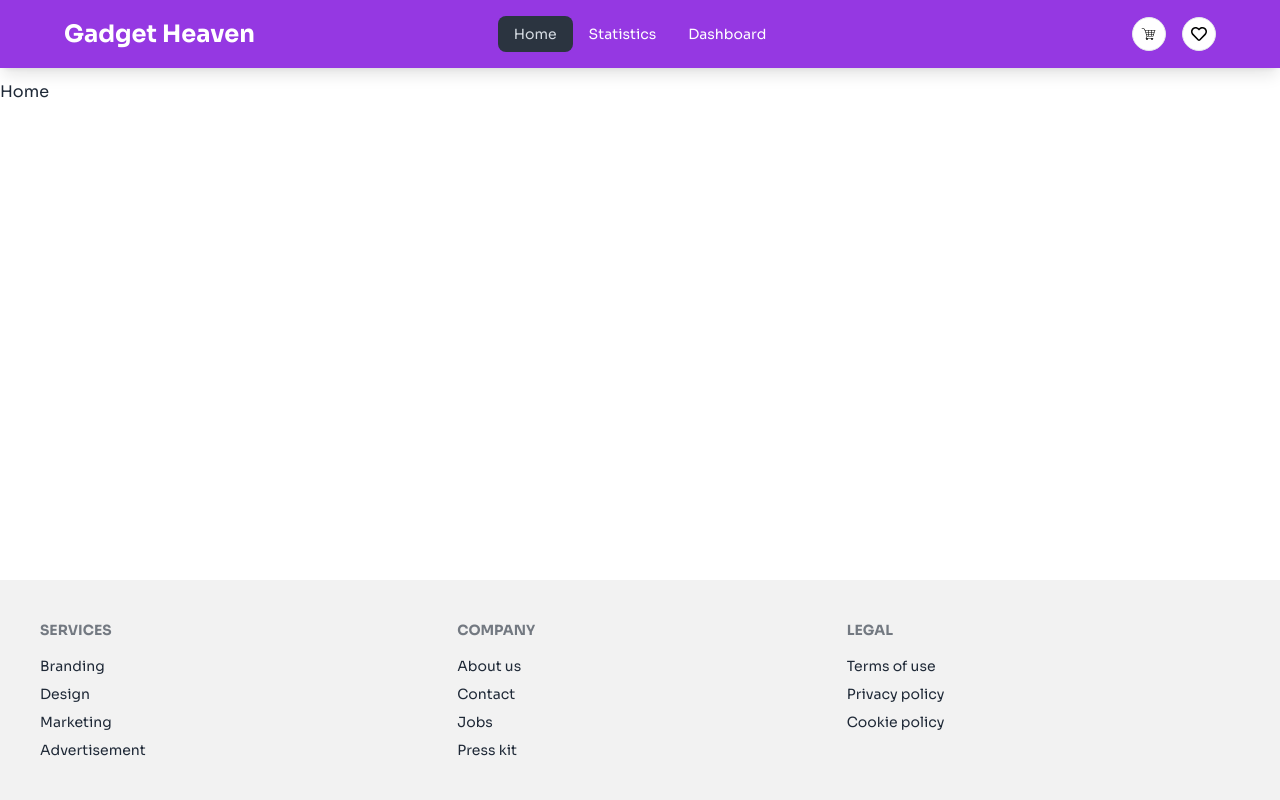
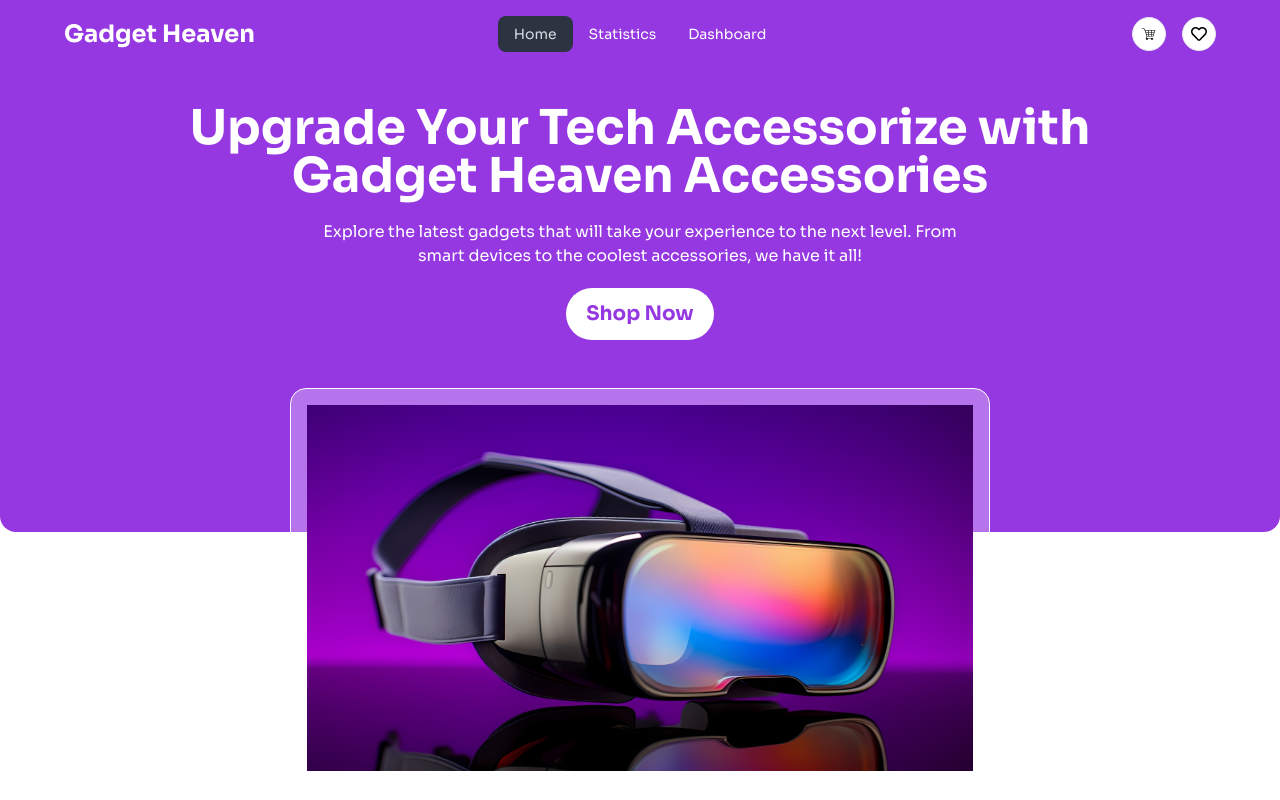
Before and after one commit to abdur-rhaman-babu/gadget-heaven, a React (Vite) app: page / in a window 1280 px wide. Shown: the top 800 px of the page. Built offline with nearby package versions, Linux system fonts and the light colour scheme.

Commit message:
banner section done

```diff
--- a/src/Pages/Home/Home.jsx
+++ b/src/Pages/Home/Home.jsx
@@ -1,7 +1,9 @@
+import Banner from "../../components/Banner/Banner";
+
 const Home = () => {
     return (
         <div>
-            <h1>Home</h1>
+            <Banner/>
         </div>
     );
 };
--- /dev/null
+++ b/src/components/Banner/Banner.jsx
@@ -0,0 +1,18 @@
+import banner from '../../assets/image/banner.jpg'
+const Banner = () => {
+  return (
+   <div>
+     <div className="bg-[#9538E2] bg-cover rounded-b-2xl -z-50 bg-center text-center text-white pt-5 px-32">
+      <h1 className="md:text-5xl text-3xl font-bold text-center my-5">Upgrade Your Tech Accessorize with Gadget Heaven Accessories</h1>
+      <p className="px-48 text-center my-5">
+        Explore the latest gadgets that will take your experience to the next
+        level. From smart devices to the coolest accessories, we have it all!
+      </p>
+      <button className="text-xl mb-48 font-bold bg-white text-[#9538E2] py-3 px-5 rounded-full">Shop Now</button>
+    </div>
+      <img className='h-[400px] w-[700px] mx-auto -mt-36 mb-10 rounded-2xl bg-[rgba(255,255,255,0.3)] p-4 border border-white' src={banner} alt="" />
+   </div>
+  );
+};
+
+export default Banner;
--- a/src/components/Footer/Footer.jsx
+++ b/src/components/Footer/Footer.jsx
@@ -1,6 +1,6 @@
 const Footer = () => {
   return (
-    <footer className="footer bg-base-200 text-base-content p-10">
+    <footer className="footer bg-base-200 text-base-content bottom-0 p-10">
       <nav>
         <h6 className="footer-title">Services</h6>
         <a className="link link-hover">Branding</a>
--- a/src/components/MainLayout/MainLayout.jsx
+++ b/src/components/MainLayout/MainLayout.jsx
@@ -5,13 +5,15 @@ import Navbar from "../Navbar/Navbar";
 const MainLayout = () => {
   return (
     <div>
-      <div className="h-20">
+      <div className="h-16">
         <Navbar />
       </div>
-      <div className="max-w-7xl mx-5 lg:mx-auto min-h-[calc(100vh-300px)]">
+      <div className="max-w-7xl mx-5 lg:mx-auto min-h-[calc(100vh-284px)]">
         <Outlet />
       </div>
+      <div className="h-24">
       <Footer />
+      </div>
     </div>
   );
 };
--- a/src/components/Navbar/Navbar.jsx
+++ b/src/components/Navbar/Navbar.jsx
@@ -1,9 +1,15 @@
-import { Link, NavLink } from "react-router-dom";
+import { Link, NavLink, useLocation } from "react-router-dom";
 import { FaRegHeart } from "react-icons/fa";
 import { GiShoppingCart } from "react-icons/gi";
+
 const Navbar = () => {
+    const location = useLocation()
+    const {pathname} = location;
+
   return (
-    <div className="navbar bg-[#9538E2] text-white lg:px-16 fixed left-0 right-0 top-0 shadow-lg">
+    <div className={`navbar lg:px-16
+    ${pathname === "/" ? 'bg-[#9538E2] text-white': 'bg-white text-black'}
+    fixed left-0 right-0 top-0`}>
   <div className="navbar-start">
     <div className="dropdown">
       <div tabIndex={0} role="button" className="btn btn-ghost lg:hidden">
@@ -22,7 +28,9 @@ const Navbar = () => {
       </div>
       <ul
         tabIndex={0}
-        className="menu menu-sm dropdown-content bg-[#9538E2] rounded-box z-[1] mt-3 w-52 p-2 shadow">
+        className={`menu menu-sm dropdown-content
+        ${pathname === "/" ? 'bg-[#9538E2] text-white': 'bg-white text-black'}
+         rounded-box z-[1] mt-3 w-52 p-2 shadow`}>
         <li><NavLink to='/'>Home</NavLink></li>
         <li><NavLink to='/statistics'>Statistics</NavLink></li>
         <li><NavLink to='/dashboard'>Dashboard</NavLink></li>
```
